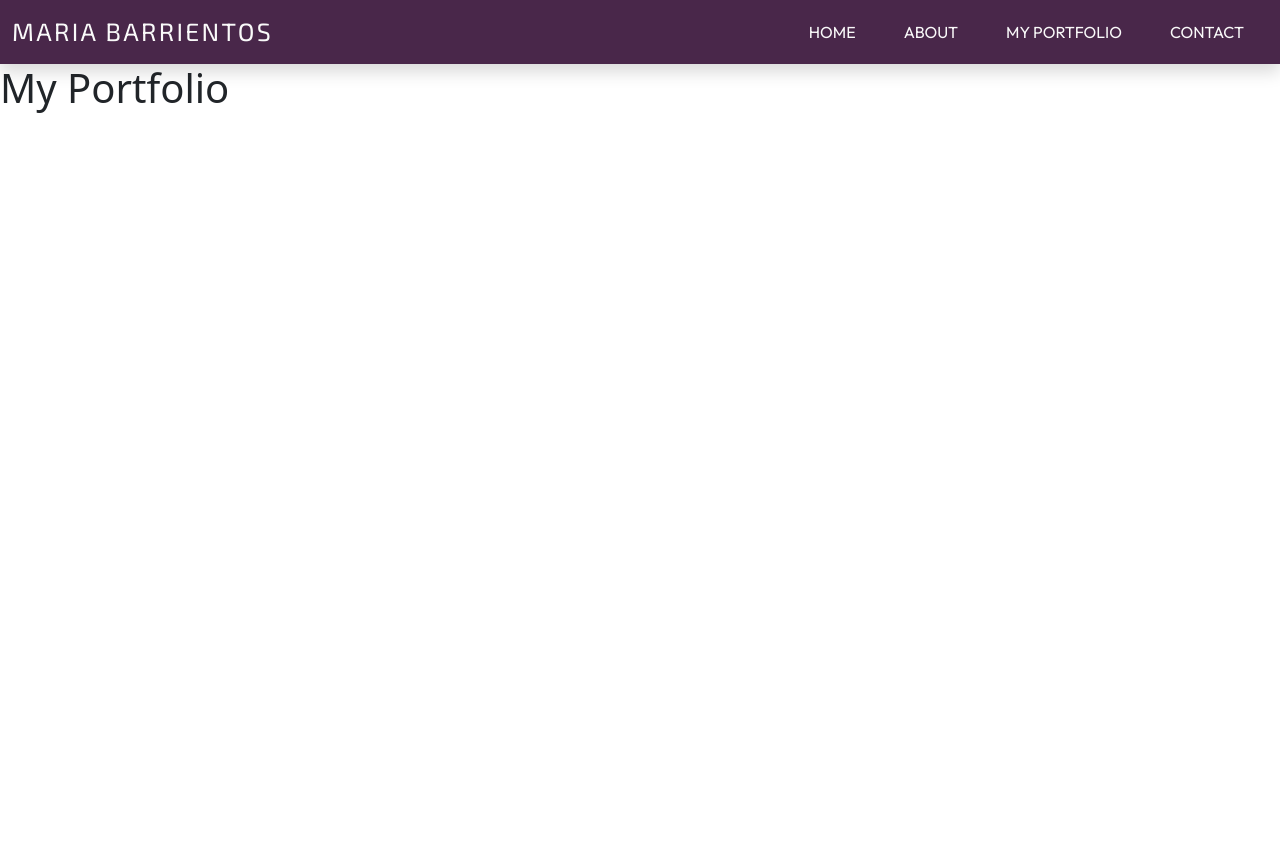
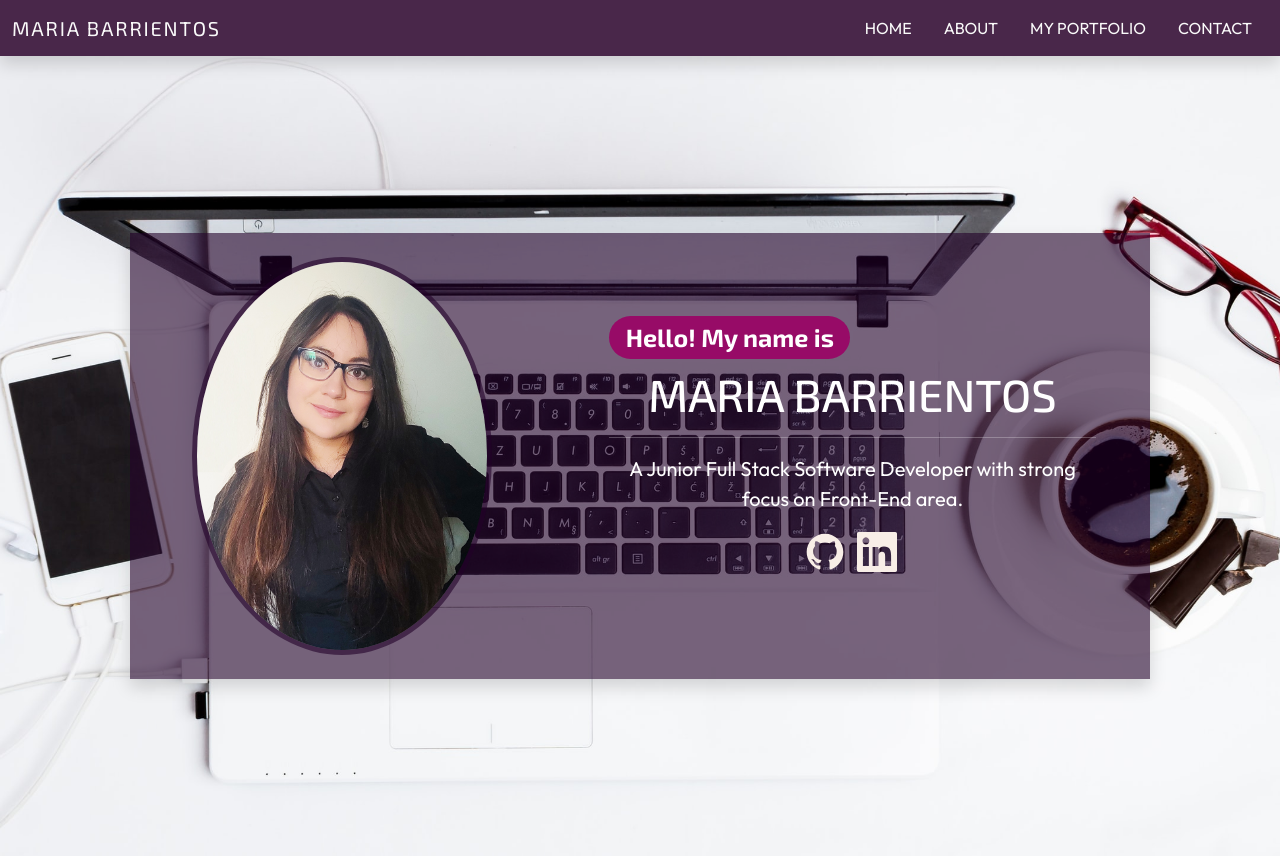
Before and after one commit to cotebarrientos/my-portfolio, a React (Create React App) app: page / in a window 1280 px wide. Before the commit the page ends 800 px from the top, so only its background shows below. Built offline with nearby package versions, Linux system fonts and the light colour scheme.

Commit message:
Update Home Page
Upgrades to the Home page and to the overall project
include the following:

- A cover image has been added along with a jumbotron.
- A folder has been created for images.
- A custom css file has been created for the Home page.

```diff
--- /dev/null
+++ b/src/assets/Home.css
@@ -0,0 +1,63 @@
+/* Cover image */
+
+.welcome-img-container {
+    height: 100vh;
+    min-height: 600px;
+
+    background: url("../img/mainCoverImg.jpg") no-repeat center center fixed;
+    -webkit-background-size: cover;
+    -moz-background-size: cover;
+    -o-background-size: cover;
+    background-size: cover;
+
+    display: flex;
+    align-items: center;
+    justify-content: center;
+
+    position: relative;
+}
+
+/* Jumbotron */
+
+.jumbotron {
+    background-color: rgba(34, 0, 40, 0.6);
+    color: #FFFFFF;
+}
+
+.jumbotron h1 {
+    font-size: 45px;
+}
+
+.jumbotron h2 {
+    background-color: #970B67;
+    font-size: 25px;
+}
+
+.jumbotron p {
+    font-size: 20px;
+}
+
+/* My picture */
+
+.my-pic {
+    width: 300px;
+    height: auto;
+    border-radius: 50%;
+    border: 5px solid rgba(34, 0, 40, 0.6);
+}
+
+/* Social Media Icons */
+
+#my-social-media-icons {
+    font-size: 40px;
+}
+
+#my-social-media-icons a {
+    color: #F8EEE7;
+}
+
+#my-social-media-icons a:hover,
+#my-social-media-icons a:focus,
+#my-social-media-icons a:active {
+    color: #f0ad4e;
+}
--- a/src/components/Home.jsx
+++ b/src/components/Home.jsx
@@ -1,10 +1,63 @@
 import React from 'react'
+import '../assets/Home.css'
+import {
+    Container,
+    Row,
+    Col,
+    Image} from 'react-bootstrap'
+import { GrGithub, GrLinkedin } from "react-icons/gr"
+import github_pic from '../img/github_pic.jpg'
 
 const Home = () => {
     return (
-        <div id="homeSection">
-            <h1>My Portfolio</h1>
-        </div>
+        <Container fluid
+            id="homeSection"
+            className="welcome-img-container"
+        >
+            <Row className="jumbotron shadow">
+                <Col xs={12} lg={4}
+                    className="mx-auto my-auto">
+                    <Image
+                        src={github_pic}
+                        className="my-pic d-block mx-auto m-4"
+                        fluid
+                    />
+                </Col>
+                <Col xs={12} lg={6}
+                    className="mx-auto my-auto">
+                    <h2  className="text-center font-exo badge rounded-pill">
+                        Hello! My name is
+                    </h2>
+                    <h1 className="text-center text-uppercase font-exo">
+                        Maria Barrientos
+                    </h1>
+                    <hr />
+                    <p className="text-center font-outfit">
+                        A Junior Full Stack Software Developer with strong focus on Front-End area.
+                    </p>
+                    <Row>
+                        <Col
+                            id="my-social-media-icons"
+                            className="d-flex justify-content-center">
+                            <a
+                                href="https://github.com/cotebarrientos"
+                                target="_blank"
+                                rel="noopener noreferrer"
+                            >
+                                <GrGithub className="mb-4 me-2 ms-1"/>
+                            </a>
+                            <a
+                                href="https://www.linkedin.com/in/mjbarrientosv/"
+                                target="_blank"
+                                rel="noopener noreferrer"
+                            >
+                                <GrLinkedin className="mb-4 me-2 ms-1"/>
+                            </a>
+                        </Col>
+                    </Row>
+                </Col>
+            </Row>
+        </Container>
     )
 }
 
--- a/src/components/Navbar.jsx
+++ b/src/components/Navbar.jsx
@@ -17,7 +17,7 @@ const Navbar = () => {
             <Appbar.Toggle aria-controls="responsive-navbar-nav" />
             <Appbar.Collapse id="responsive-navbar-nav">
                 <ul className="navbar-nav ms-auto text-uppercase font-outfit">
-                    <li className="nav-item ps-3 pe-3">
+                    <li className="nav-item ps-2 pe-2">
                         <Link
                         className="nav-link"
                         activeClass="active"
@@ -26,7 +26,7 @@ const Navbar = () => {
                         smooth={true}
                         duration={500}>Home</Link>
                     </li>
-                    <li className="nav-item ps-3 pe-3">
+                    <li className="nav-item ps-2 pe-2">
                         <Link
                         className="nav-link"
                         activeClass="active"
@@ -35,7 +35,7 @@ const Navbar = () => {
                         smooth={true}
                         duration={500}>About</Link>
                     </li>
-                    <li className="nav-item ps-3 pe-3">
+                    <li className="nav-item ps-2 pe-2">
                         <Link
                         className="nav-link"
                         activeClass="active"
@@ -44,7 +44,7 @@ const Navbar = () => {
                         smooth={true}
                         duration={500}>My Portfolio</Link>
                     </li>
-                    <li className="nav-item ps-3 pe-3">
+                    <li className="nav-item ps-2 pe-2">
                         <Link
                         className="nav-link"
                         activeClass="active"
--- a/src/index.css
+++ b/src/index.css
@@ -27,7 +27,6 @@ html,body {
 
 .background-color .navbar-brand {
   color: #FAFAFA;
-  font-size: 25px;
   letter-spacing: 0.09em;
 }
 
```
Also changed, not shown: src/img/github_pic.jpg (added), src/img/mainCoverImg.jpg (added).
